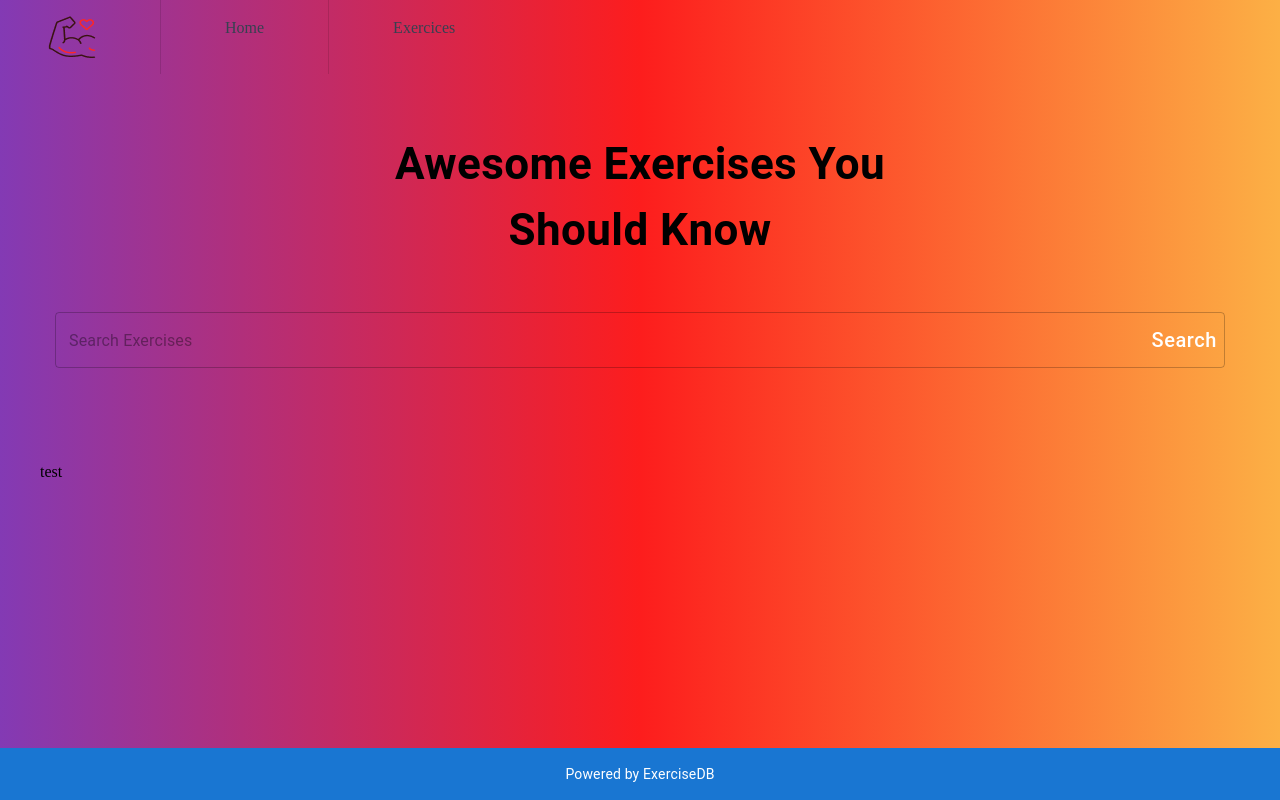
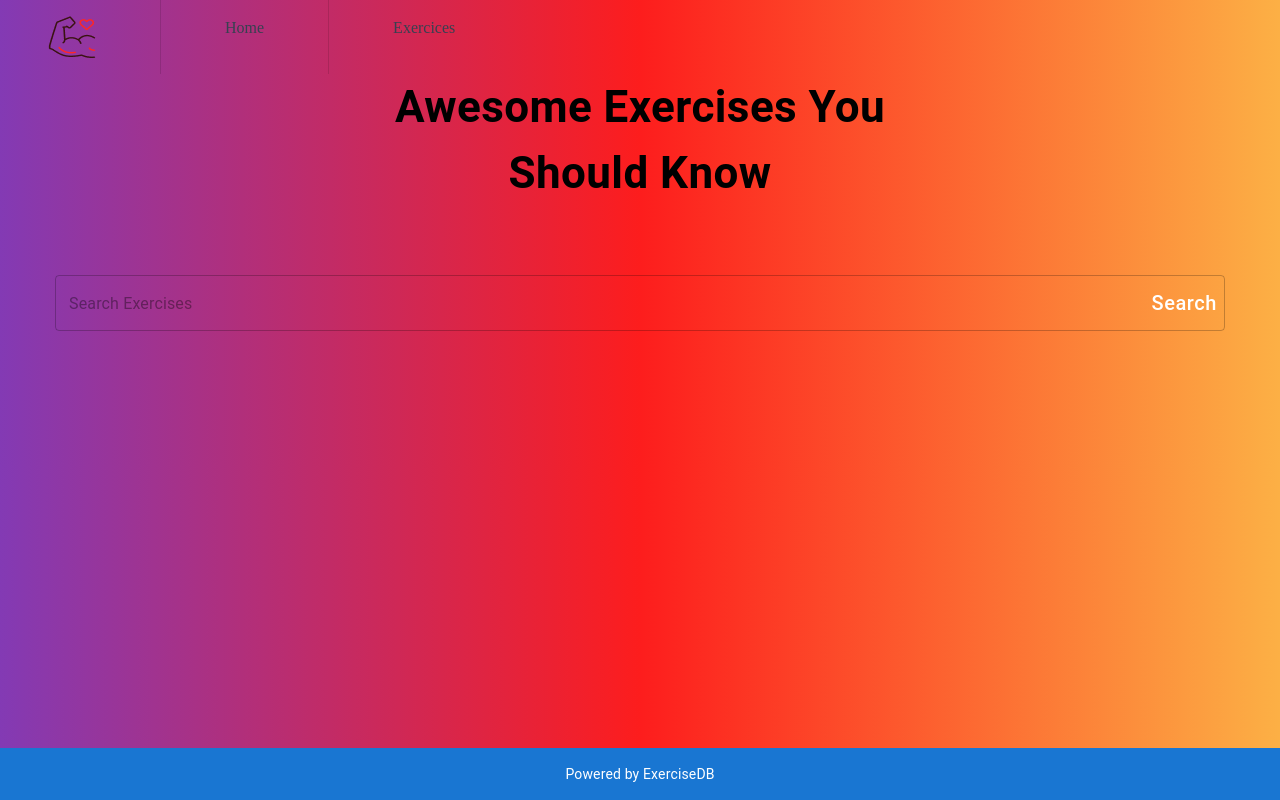
Before and after one commit to IMPWNG/fitness_app, a Next.js app: page /exerciceDetails in a window 1280 px wide. Built offline with nearby package versions, Linux system fonts and the light colour scheme.

Commit message:
todo : clear search

```diff
--- a/src/components/Exercices.tsx
+++ b/src/components/Exercices.tsx
@@ -1,6 +1,5 @@
-import { useState, useEffect } from "react";
-import { Box, Stack, Button, TextField, Typography } from "@mui/material";
-import { exercicesOptions, fetchData } from "@/utils/fetchData";
+import { Typography } from "@mui/material"
+import SearchExercices from "./SearchExercices"
 
 interface ExercicesProps {
 
@@ -8,37 +7,16 @@ interface ExercicesProps {
 
 function Exercices({ }: ExercicesProps) {
 
-  const [search, setSearch] = useState('');
 
-  const handleSearch = async(e: any) => {
-    if(search) {
-     const exercicesData = await fetchData(exercicesOptions);
-     console.log(exercicesData);
-    }
-  }
 
   return (
-    <Stack alignItems="center" mt="37px" justifyContent="center" p="20px">
+    <>
       <Typography fontWeight={700} sx={{ fontSize: { lg: '44px', xs: '30px' } }} mb="49px" textAlign="center">
         Awesome Exercises You <br /> Should Know
       </Typography>
-      <Box position="relative" mb="72px">
-        <TextField
-          sx={{ width: { lg: '1170px', xs: '350px' } }}
-          value={search}
-          onChange={(e) => setSearch(e.target.value.toLowerCase())}
-          placeholder="Search Exercises"
-          type="text"
-        />
-        <Button className="search-btn" sx={{  color: '#fff', textTransform: 'none', height: '56px', position: 'absolute', right: '0px', fontSize: { lg: '20px', xs: '14px' } }} onClick={handleSearch}>
-          Search
-        </Button>
-      </Box>
-      <Box sx={{ position: 'relative', width: '100%', p: '20px' }}>
-       test
-      </Box>
-    </Stack>
 
+      <SearchExercices />
+    </>
 
   )
 }
--- a/src/components/SearchExercices.tsx
+++ b/src/components/SearchExercices.tsx
@@ -1,8 +1,50 @@
-import React from 'react'
+import { useState, useEffect } from "react";
+import { Box, Stack, Button, TextField, Typography } from "@mui/material";
+import { exercicesOptions, fetchData } from "@/utils/fetchData";
 
 function SearchExercices() {
+
+  const [search, setSearch] = useState('');
+  const [exercices, setExercices] = useState([]);
+
+  // useEffect(() => {
+  //   const fetchExercicesData = async () => {
+  //     const bodyPartsData = await fetchData('');
+  // }, [])
+
+
+  const handleSearch = async (e: any) => {
+    if (search) {
+      const exercicesData = await fetchData(exercicesOptions);
+      console.log(exercicesData);
+
+      const searchedExercices = exercicesData.filter((exercice: any) => {
+        return exercice.name.toLowerCase().includes(search) || exercice.bodyPart.toLowerCase().includes(search) || exercice.equipment.toLowerCase().includes(search) || exercice.target.toLowerCase().includes(search)
+      }
+      )
+      setSearch('');
+      setExercices(searchedExercices);
+    }
+  }
+
   return (
-    <div>SearchExercices</div>
+    <Stack alignItems="center" mt="37px" justifyContent="center" p="20px">
+      <Box position="relative" mb="72px">
+        <TextField
+          sx={{ width: { lg: '1170px', xs: '350px' } }}
+          value={search}
+          onChange={(e) => setSearch(e.target.value.toLowerCase())}
+          placeholder="Search Exercises"
+          type="text"
+        />
+        <Button className="search-btn" sx={{ color: '#fff', textTransform: 'none', height: '56px', position: 'absolute', right: '0px', fontSize: { lg: '20px', xs: '14px' } }} onClick={handleSearch}>
+          Search
+        </Button>
+      </Box>
+      <Box sx={{ position: 'relative', width: '100%', p: '20px' }}>
+
+      </Box>
+    </Stack>
   )
 }
 
```
